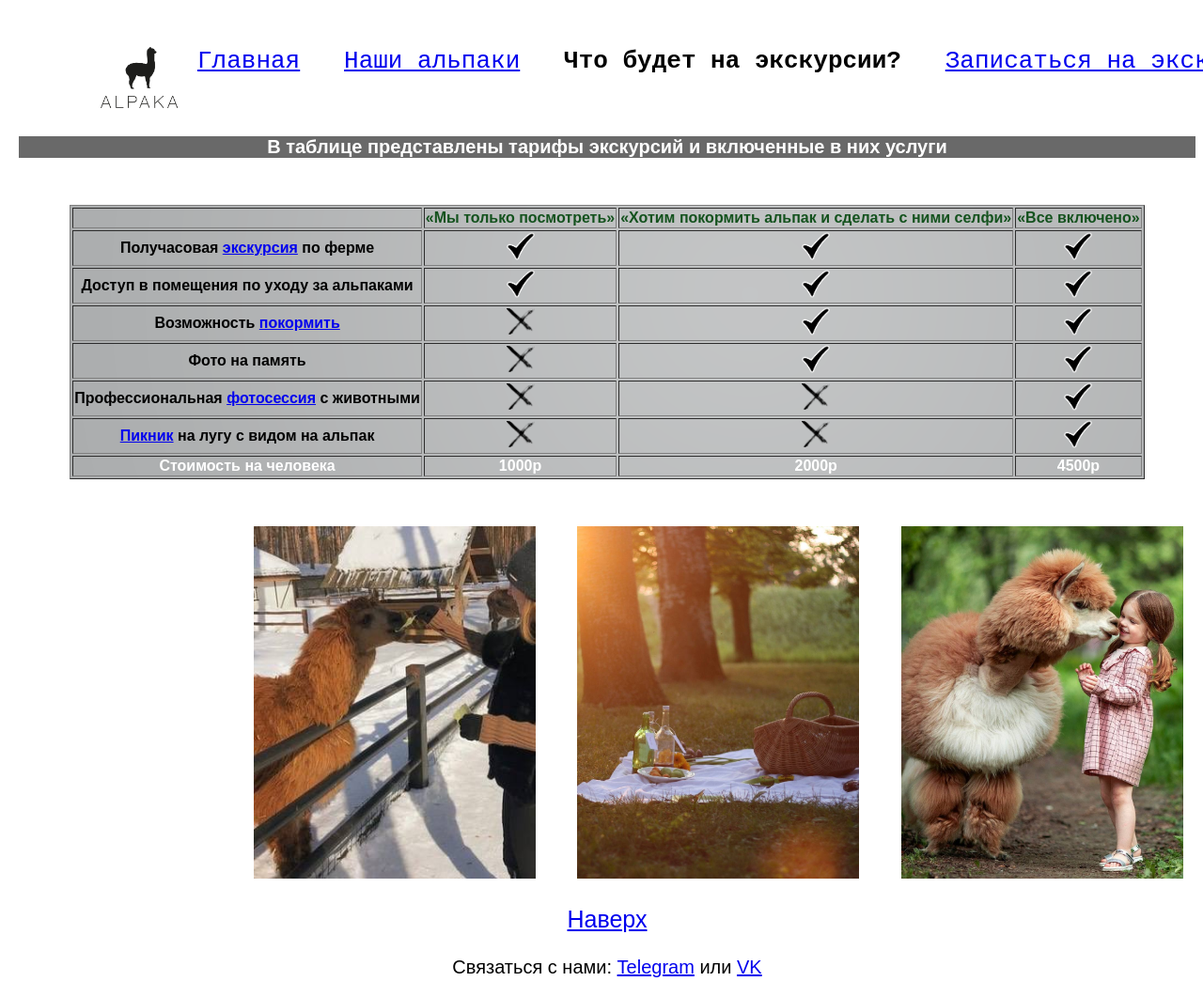
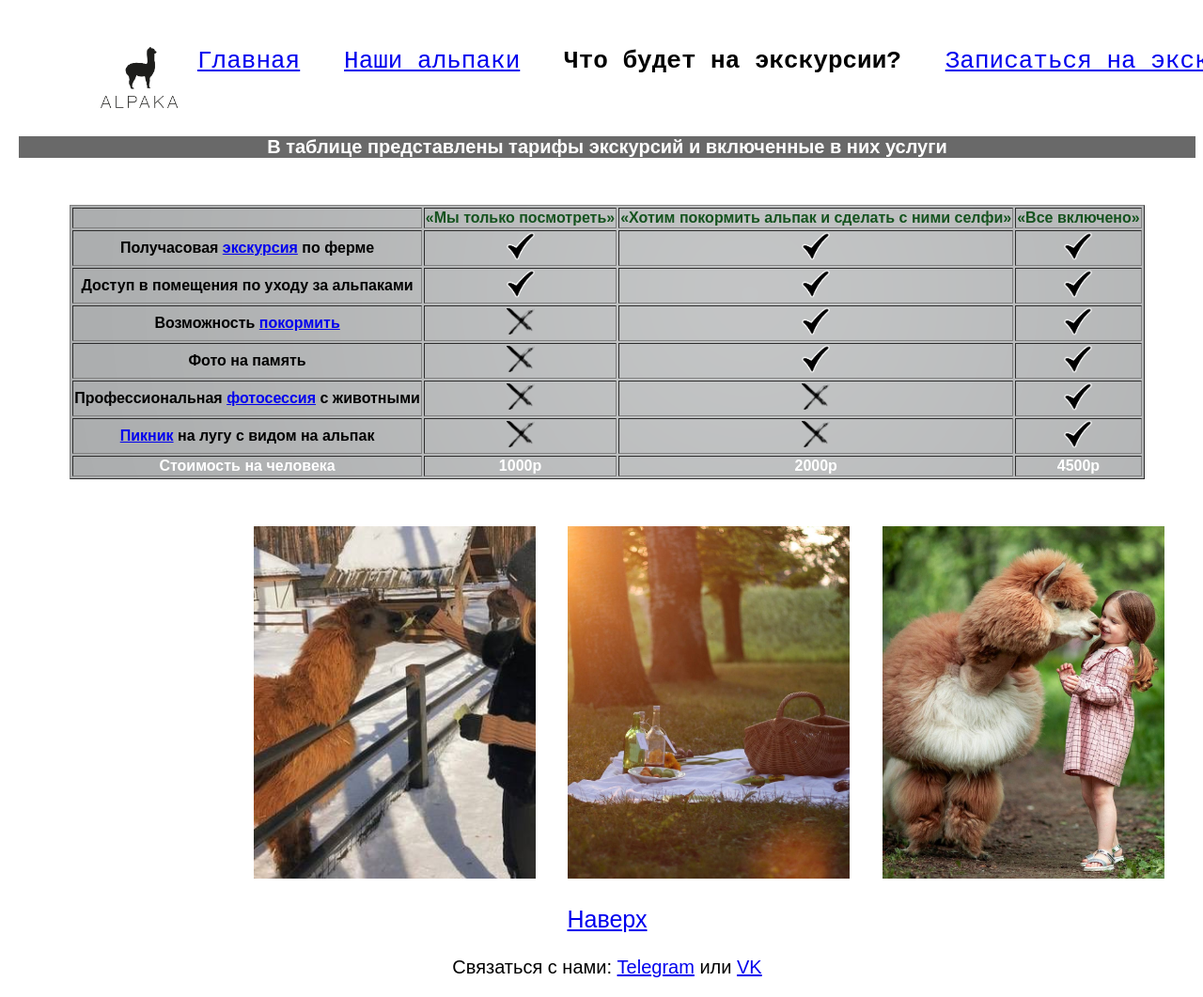
Before and after one commit to EvaKharzhavina/website, a plain HTML site: page chto-budet.html in a window 1280 px wide. Shown: the top 1061 px of the page at 94% size. Drawn offline with Linux system fonts and the light colour scheme.

Commit message:
Update style.css

```diff
--- a/style.css
+++ b/style.css
@@ -123,14 +123,14 @@ table {
 .picnic {
  margin-top: 50px;
  width: 300px;
- margin-left: 40px;
+ margin-left: 30px;
  /*margin-right: 40px;*/
 }
 
 .photo {
  margin-top: 50px;
  width: 300px;
- margin-left: 40px;
+ margin-left: 30px;
  /*margin-right: 230px*/
 }
 
```
